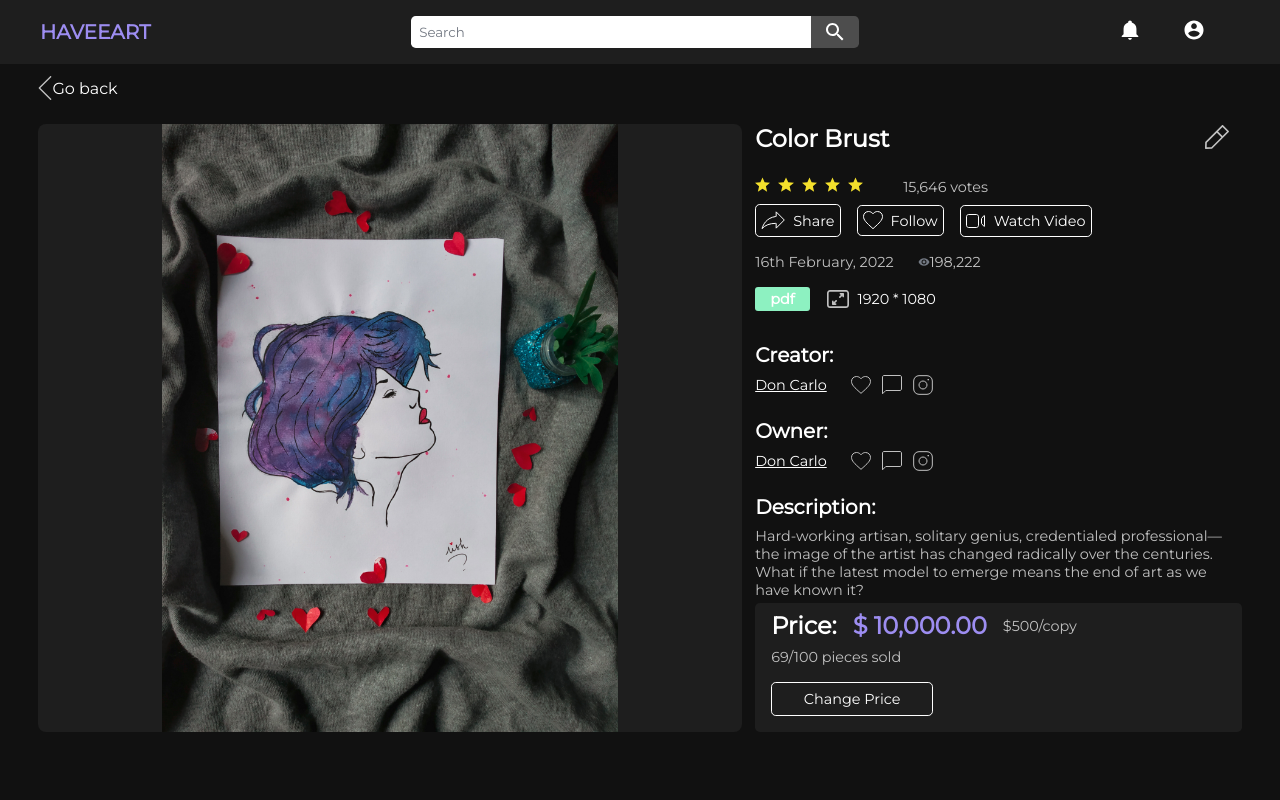
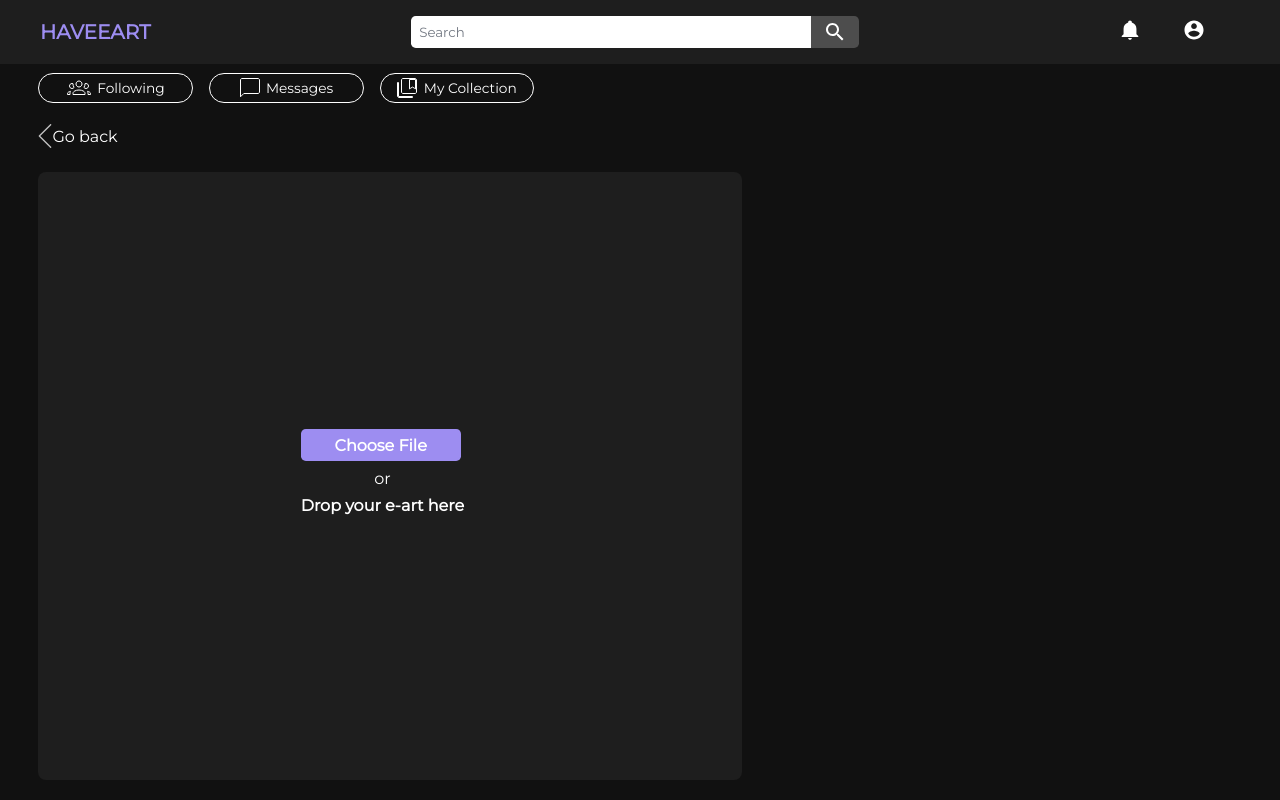
Before and after one commit to Ibtid/Have-E-Art, a React (Create React App) app in the folder client/: page /product/add in a window 1280 px wide. Built offline with nearby package versions, Linux system fonts and the light colour scheme.

Commit message:
started add or delete product

```diff
--- a/client/src/App.js
+++ b/client/src/App.js
@@ -14,6 +14,7 @@ import CompleteCheckout from './pages/Checkout/CompleteCheckout';
 import { BrowserRouter, Routes, Route } from 'react-router-dom';
 import ComponentWithSideBar from './layouts/ComponentWithSideBar';
 import ComponentWithOutSideBar from './layouts/ComponentWithOutSideBar';
+import AddorEditProduct from './pages/AddorEditProduct/AddorEditProduct';
 
 function App() {
   let signedIn = true;
@@ -56,6 +57,7 @@ function App() {
               </ComponentWithOutSideBar>
             }
           />
+          <Route path='/product/add' element={<AddorEditProduct />} />
         </Routes>
         {/*componentWithOutSideBar(<Checkout />)*/}
         {/*componentWithOutSideBar(<CompleteCheckout />)*/}
--- a/client/src/layouts/ComponentWithOutSideBar.js
+++ b/client/src/layouts/ComponentWithOutSideBar.js
@@ -5,7 +5,6 @@ import SecondaryNav from '../components/shared/SecondaryNav/SecondaryNav';
 
 const ComponentWithOutSideBar = (props) => {
   return (
-    <div>
     <div className='app__scroll'>
       {props.signedIn && <SecondaryNav />}
       {/*Change Component*/}
@@ -20,7 +19,6 @@ const ComponentWithOutSideBar = (props) => {
         <div className='app__bigImageText'>{props.children}</div>
       </div>
     </div>
-    </div>
   );
 };
 
--- /dev/null
+++ b/client/src/pages/AddorEditProduct/AddorEditProduct.css
@@ -0,0 +1,30 @@
+.addOrEditProduct__accentButton {
+  background-color: var(--accent);
+  height: 2rem;
+  width: 10rem;
+  display: flex;
+  align-items: center;
+  justify-content: center;
+  margin-right: 1rem;
+  margin-bottom: 0.5rem;
+  border-radius: 0.3rem;
+  cursor: pointer;
+  color: var(--white);
+  font-weight: bold;
+}
+
+.addOrEditProduct__buttonGroupText {
+  display: flex;
+  align-items: center;
+  justify-content: center;
+  margin-right: 1rem;
+  margin-bottom: 0.5rem;
+  border-radius: 0.3rem;
+
+  color: var(--white);
+  font-weight: bold;
+}
+
+.no_bold {
+  font-weight: 500;
+}
--- /dev/null
+++ b/client/src/pages/AddorEditProduct/AddorEditProduct.js
@@ -0,0 +1,38 @@
+import React from 'react';
+
+import backIcon from '../../assets/icons/backIcon.svg';
+import SecondaryNav from '../../components/shared/SecondaryNav/SecondaryNav';
+
+import './AddorEditProduct.css';
+
+const AddorEditProduct = (props) => {
+  let image = false;
+  return (
+    <div className='app__scroll'>
+      <SecondaryNav />
+      <div className='app__goback'>
+        <img src={backIcon} />
+        <div>Go back</div>
+      </div>
+      <div className='app__bigImageComponent'>
+        <div className='app__bigImageContainer'>
+          {image && <img className='app__bigImage' src={image} alt='art' />}
+          {!image && (
+            <div className='addOrEditProduct__buttonGroup'>
+              <div className='addOrEditProduct__accentButton'>Choose File</div>
+              <div className='addOrEditProduct__buttonGroupText no_bold'>
+                or
+              </div>
+              <div className='addOrEditProduct__buttonGroupText'>
+                Drop your e-art here{' '}
+              </div>
+            </div>
+          )}
+        </div>
+        <div className='app__bigImageText'></div>
+      </div>
+    </div>
+  );
+};
+
+export default AddorEditProduct;
```
Lines whose indentation alone changed are shown as unchanged.
